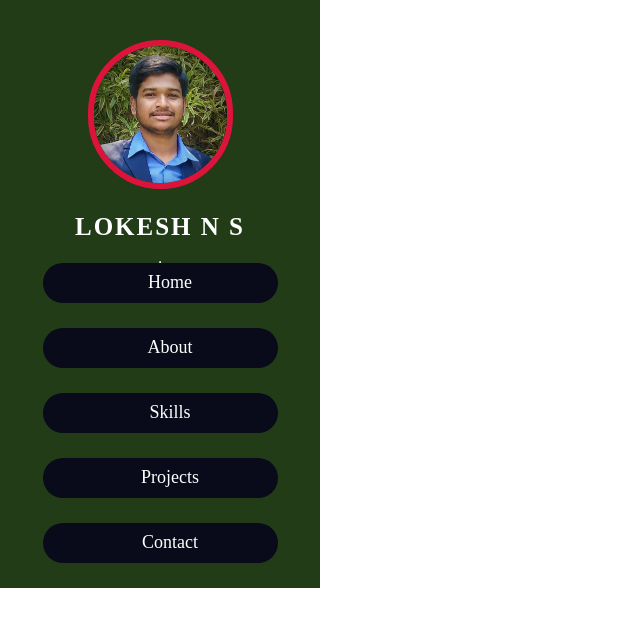
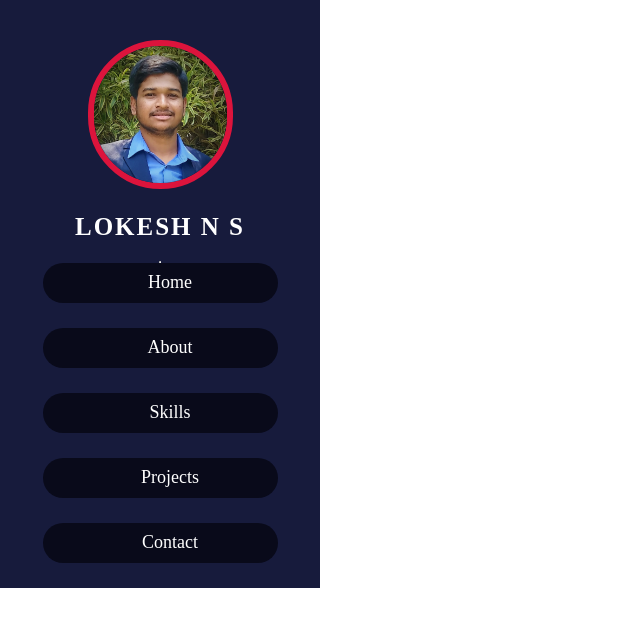
Before and after one commit to lokesh-ns/Deploying-Portfolio-Django-application-in-AWS-Ubuntu, a Django app: template home_app/templates/navbar.html in a window 1280 px wide. Shown: the top 627 px of the page, without its empty margins (0-640 px from the left). Run offline with Django 3.2, Linux system fonts and the light colour scheme; the template is opened without the code that fills it, so the values that code supplies are empty.

Commit message:
revert the backkground colur change "changing navbar color to green"
This reverts commit e9e75bd9efa7a8d50c2f6e29b3c42db38e5cc27f.

```diff
--- a/static/css/style.css
+++ b/static/css/style.css
@@ -14,7 +14,7 @@
   flex-direction: column;
   align-items: center;
   justify-content: center;
-  background-color: #213c17;
+  background-color: #171b3c;
 }
 
 .nav_container .logo {
```
